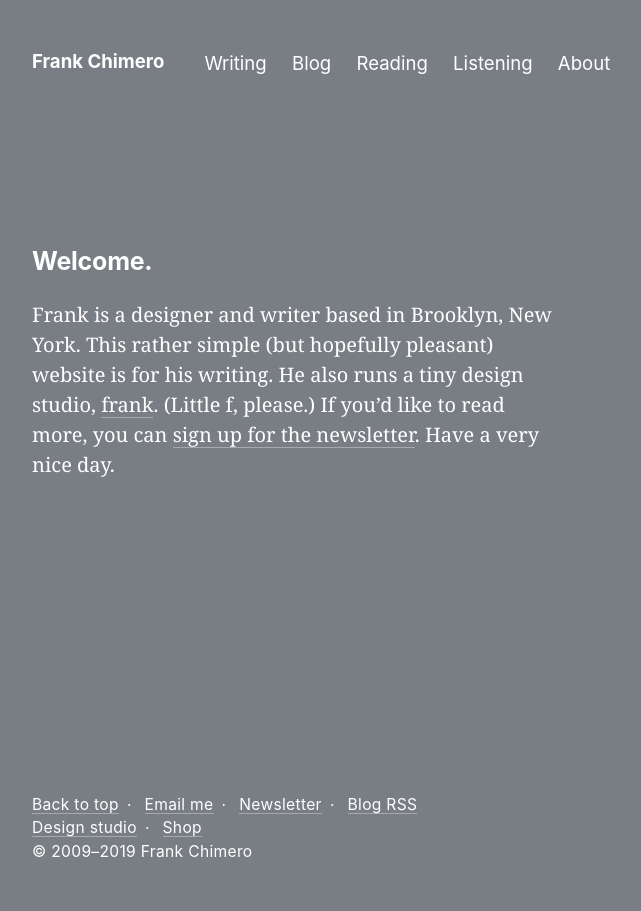
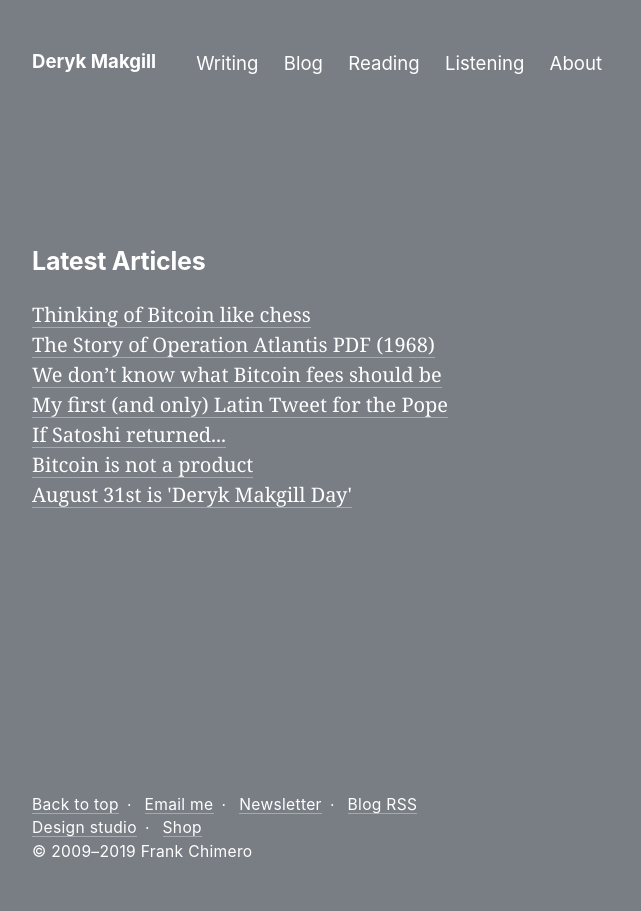
Before and after one commit to derykmakgill/nsi, a Jekyll site: the page index.html, which Jekyll copies as it is, in a window 1280 px wide. Shown: the whole page, without its empty margins (16-657 px from the left). Built offline with Jekyll 4.4.1, drawn with Linux system fonts in a browser that asks for light colours; some web fonts are replaced.

Commit message:
Update index.html

```diff
--- a/index.html
+++ b/index.html
@@ -15,7 +15,7 @@
 <body>
 <header role="banner">
 <nav role="navigation">
-<a href="/"><h1>Frank Chimero</h1></a>
+<a href="/"><h1>Deryk Makgill</h1></a>
 <ul>
 <li><a href="/writing/">Writing</a></li>
 <li><a href="/blog/">Blog</a></li>
@@ -27,14 +27,28 @@
 </header>
 <main>
 <article>
-<h1 class="display">Welcome.</h1>
-<p style="max-width:26em">
-Frank is a designer and writer based in Brooklyn, New York.
-This rather simple (but hopefully pleasant) website is for his writing.
-He also runs a tiny design studio, <a href="http://studiofrank.co">frank</a>. (Little f, please.)
-If you’d like to read more, you can <a href="https://buttondown.email/fchimero">sign up for the newsletter</a>.
-Have a very nice day.
-</p>
+<h1 class="display">Latest Articles</h1>
+<ul style="
+    list-style: none;
+    padding-left: 0px;
+           max-width:26em;
+">
+
+      <li><a href="/2019/10/12/thinking-of-bitcoin-like-chess/">Thinking of Bitcoin like chess</a></li>
+
+      <li><a href="/2019/10/12/the-story-of-operation-atlantis/">The Story of Operation Atlantis PDF (1968)</a></li>
+
+      <li><a href="/2019/10/11/we-dont-know-what-bitcoin-fees-should-be/">We don’t know what Bitcoin fees should be</a></li>
+
+      <li><a href="/2019/10/11/my-first-latin-tweet-for-the-pope/">My first (and only) Latin Tweet for the Pope</a></li>
+
+      <li><a href="/2019/10/11/if-satoshi-returned/">If Satoshi returned...</a></li>
+
+      <li><a href="/2019/10/11/bitcoin-is-not-a-product/">Bitcoin is not a product</a></li>
+
+      <li><a href="/2019/08/31/deryk-makgill-day/">August 31st is 'Deryk Makgill Day'</a></li>
+
+  </ul>
 </article>
 </main>
 <footer role="contentinfo">
```
